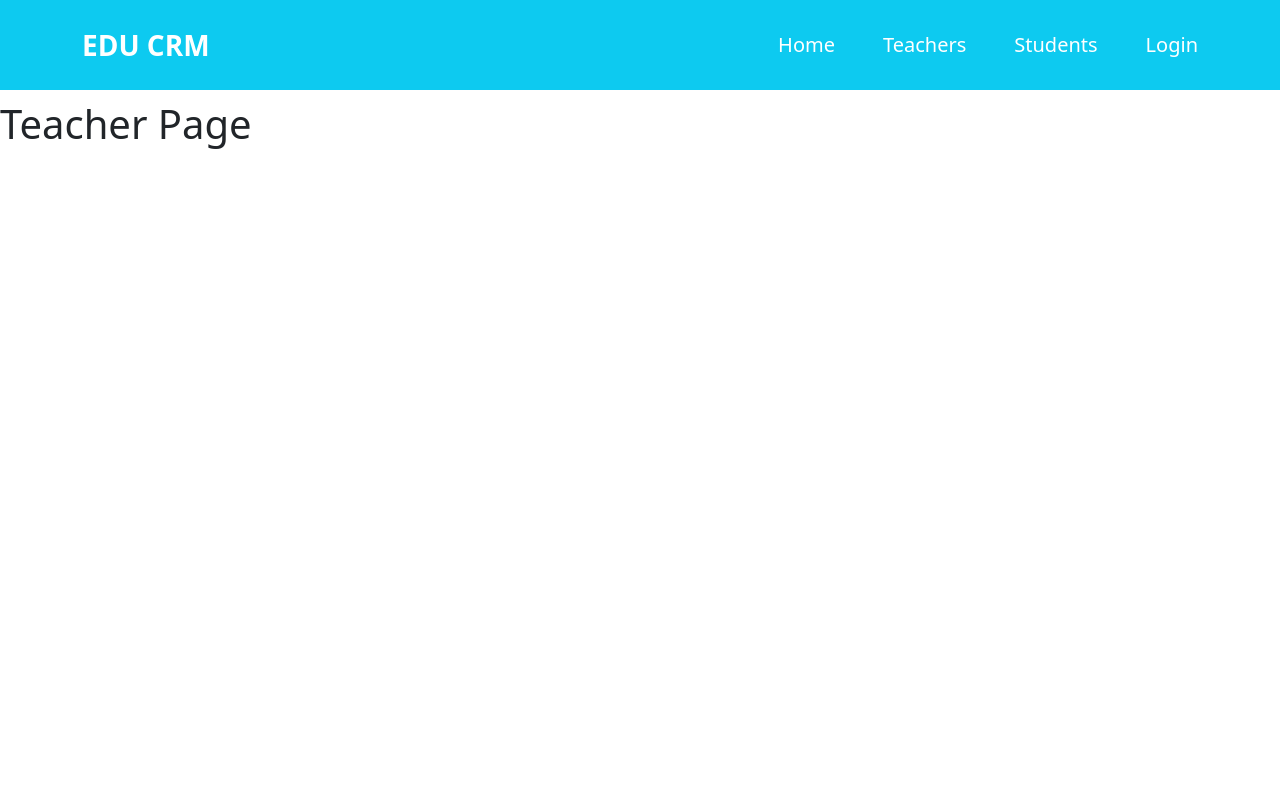
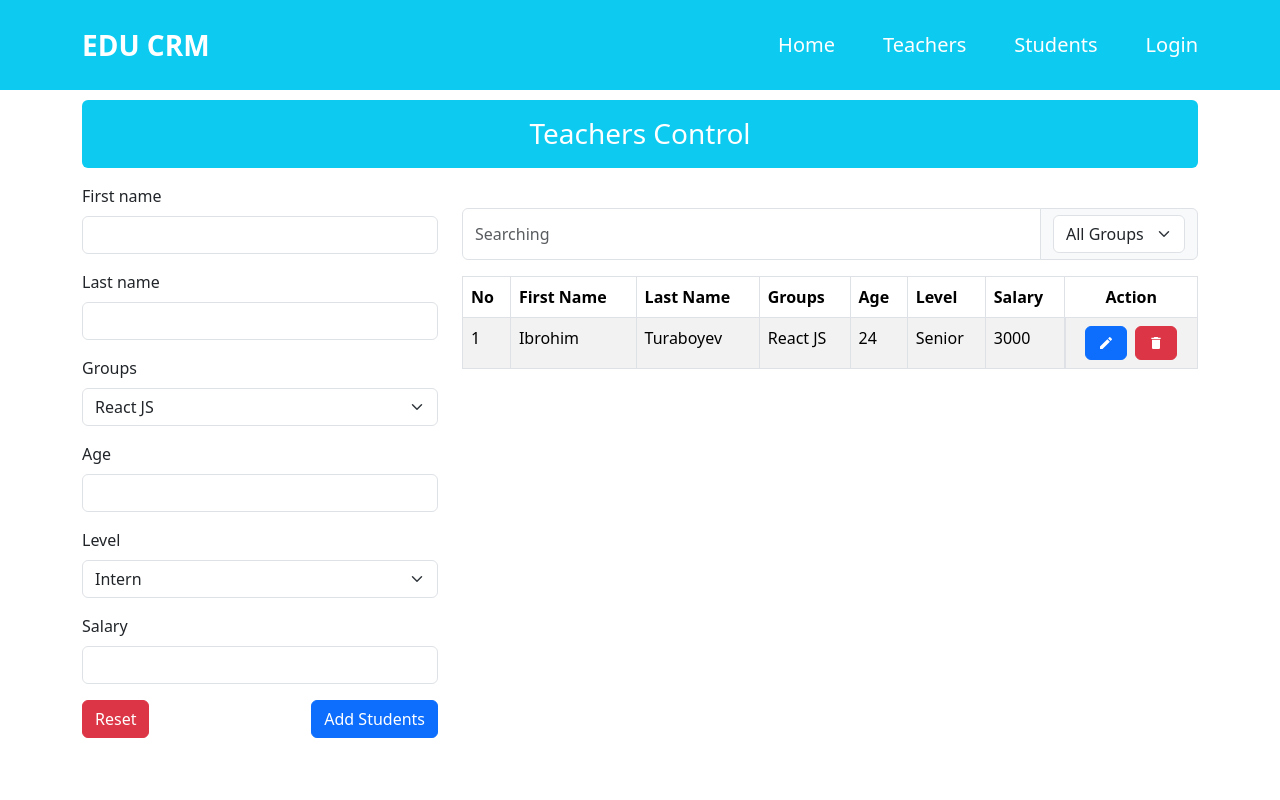
Before and after one commit to byaznavur/EDU-CRM, a React (Vite) app: page /teachers in a window 1280 px wide. Shown: the top 800 px of the page. Built offline with nearby package versions, Linux system fonts and the light colour scheme.

Commit message:
added teachers page's ui

```diff
--- /dev/null
+++ b/src/components/Cards/TeachersCard.jsx
@@ -0,0 +1,26 @@
+import { MdDelete, MdEdit } from "react-icons/md";
+
+const TeachersCard = () => {
+  return (
+    <tr>
+      <td>1</td>
+      <td>Ibrohim</td>
+      <td>Turaboyev</td>
+      <td>React JS</td>
+      <td>24</td>
+      <td>Senior</td>
+      <td>3000</td>
+      <td className="text-center d-flex gap-2 justify-content-center">
+        <button className="btn btn-primary py-2 d-flex align-items-center justify-content-center">
+          <MdEdit />
+        </button>
+        <button className="btn btn-danger py-2  d-flex align-items-center justify-content-center">
+          {" "}
+          <MdDelete />
+        </button>
+      </td>
+    </tr>
+  );
+};
+
+export default TeachersCard;
--- /dev/null
+++ b/src/components/Forms/TeachersForm.jsx
@@ -0,0 +1,71 @@
+import { Button, Form } from "react-bootstrap";
+import { groups, levels } from "../../data/groups";
+
+const TeachersForm = () => {
+  return (
+    <Form noValidate className="mb-3">
+      <Form.Group className="mb-3" md="4" controlId="firstName">
+        <Form.Label>First name</Form.Label>
+        <Form.Control required type="text" />
+        <Form.Control.Feedback type="invalid">
+          Please fill !
+        </Form.Control.Feedback>
+      </Form.Group>
+      <Form.Group className="mb-3" md="4" controlId="lastName">
+        <Form.Label>Last name</Form.Label>
+        <Form.Control required type="text" />
+        <Form.Control.Feedback type="invalid">
+          Please fill !
+        </Form.Control.Feedback>
+      </Form.Group>
+      <Form.Group className="mb-3" md="4" controlId="group">
+        <Form.Label>Groups </Form.Label>
+        <Form.Select>
+          {groups.map((group) => (
+            <option value={group} key={group}>
+              {group}
+            </option>
+          ))}
+        </Form.Select>
+        <Form.Control.Feedback type="invalid">
+          Please fill !
+        </Form.Control.Feedback>
+      </Form.Group>
+      <Form.Group className="mb-3" md="4" controlId="age">
+        <Form.Label>Age</Form.Label>
+        <Form.Control required type="number" />
+        <Form.Control.Feedback type="invalid">
+          Please fill !
+        </Form.Control.Feedback>
+      </Form.Group>
+      <Form.Group className="mb-3" md="4" controlId="level">
+        <Form.Label>Level</Form.Label>
+        <Form.Select>
+          {levels.map((level) => (
+            <option value={level} key={level}>
+              {level}
+            </option>
+          ))}
+        </Form.Select>
+        <Form.Control.Feedback type="invalid">
+          Please fill !
+        </Form.Control.Feedback>
+      </Form.Group>
+      <Form.Group className="mb-3" md="4" controlId="salary">
+        <Form.Label>Salary</Form.Label>
+        <Form.Control required type="number" />
+        <Form.Control.Feedback type="invalid">
+          Please fill !
+        </Form.Control.Feedback>
+      </Form.Group>
+      <div className="d-flex justify-content-between">
+        <Button variant="danger">Reset</Button>
+        <Button type="submit" variant="primary">
+          Add Students
+        </Button>
+      </div>
+    </Form>
+  );
+};
+
+export default TeachersForm;
--- /dev/null
+++ b/src/components/Header/TeachersHeader.jsx
@@ -0,0 +1,22 @@
+import { Form, InputGroup } from "react-bootstrap";
+import { levels } from "../../data/groups";
+
+const TeachersHeader = () => {
+  return (
+    <InputGroup className="mt-4">
+      <Form.Control placeholder="Searching" />
+      <InputGroup.Text id="basic-addon2">
+        <Form.Select>
+          <option value="all">All Groups</option>
+          {levels.map((level) => (
+            <option value={level} key={level}>
+              {level}
+            </option>
+          ))}
+        </Form.Select>
+      </InputGroup.Text>
+    </InputGroup>
+  );
+};
+
+export default TeachersHeader;
--- /dev/null
+++ b/src/components/Tables/TeachersTable.jsx
@@ -0,0 +1,26 @@
+import { Table } from "react-bootstrap";
+import TeachersCard from "../Cards/TeachersCard";
+
+const TeachersTable = () => {
+  return (
+    <Table striped bordered hover className="mt-3">
+      <thead>
+        <tr>
+          <th>No</th>
+          <th>First Name</th>
+          <th>Last Name</th>
+          <th>Groups</th>
+          <th>Age</th>
+          <th>Level</th>
+          <th>Salary</th>
+          <th className="text-center">Action</th>
+        </tr>
+      </thead>
+      <tbody>
+        <TeachersCard />
+      </tbody>
+    </Table>
+  );
+};
+
+export default TeachersTable;
--- a/src/data/groups.js
+++ b/src/data/groups.js
@@ -7,3 +7,5 @@ export const groups = [
   "Vue JS",
   "Foundation",
 ];
+
+export const levels = ["Intern", "Junior", "Middle", "Senior", "Team Lead"];
--- a/src/pages/TeacherPage.jsx
+++ b/src/pages/TeacherPage.jsx
@@ -1,8 +1,23 @@
+import { Col, Container, Row } from "react-bootstrap";
+import TeachersForm from "../components/Forms/TeachersForm";
+import TeachersHeader from "../components/Header/TeachersHeader";
+import TeachersTable from "../components/Tables/TeachersTable";
+
 const TeacherPage = () => {
   return (
-    <div>
-      <h1>Teacher Page</h1>
-    </div>
+    <Container>
+      <h3 className="text-center text-white alert bg-info">Teachers Control</h3>
+
+      <Row>
+        <Col md="4">
+          <TeachersForm />
+        </Col>
+        <Col md="8">
+          <TeachersHeader />
+          <TeachersTable />
+        </Col>
+      </Row>
+    </Container>
   );
 };
 
```
